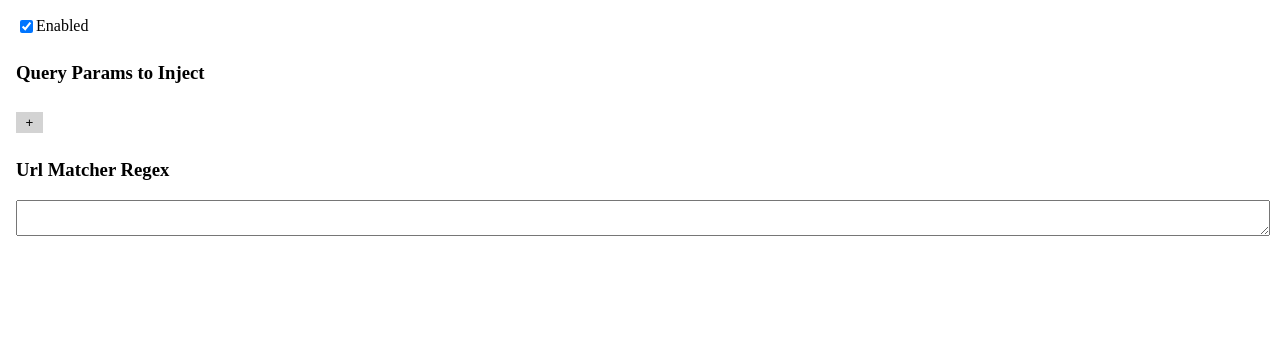
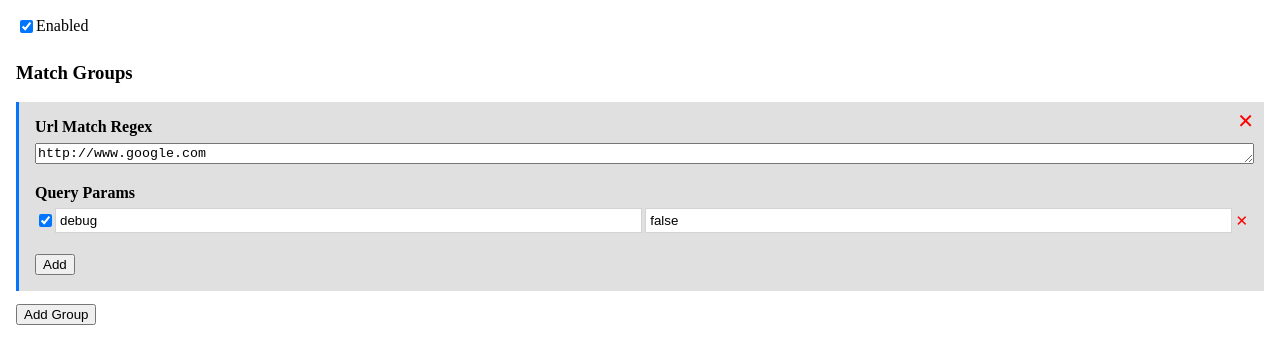
Before and after one commit to matthewnitschke/query-inject, a browser extension: page src/options/index.html in a window 1280 px wide. Shown: the part 46-410 px from the top of the page. Drawn offline with Linux system fonts and the light colour scheme.

Commit message:
added match groups

```diff
--- a/src/options/index.html
+++ b/src/options/index.html
@@ -19,23 +19,28 @@
                 <label for="globalEnabled">Enabled</label>
             </div>
 
-            <h3>Query Params to Inject</h3>
+            <h3>Match Groups</h3>
 
-            <div class="query-params" v-for="param in queryParams">
-                <div class="input-param-wrapper">
-                    <input type="checkbox" v-model="param.enabled" v-on:change="save" />
-                    <input type="text" v-model="param.key" v-on:input="save" placeholder="key"/>
-                    <input type="text" v-model="param.value" v-on:input="save" placeholder="value"/>
-                    <input type="button" value="-" v-on:click="remove(param)">
+            <div v-for="(matcher, matcherIndex) in matchers">
+                <div class="match-group">
+                    <input type="button" class="delete-button" value="✕" v-on:click="removeMatcher(matcherIndex)"/>
+                    <h4>Url Match Regex</h4>
+                    <textarea rows="1" class="match-regex-input" v-on:input="save" v-model="matcher.matchRegex"></textarea>
+
+                    <h4>Query Params</h4>
+                    <div v-for="param in matcher.queryParams">
+                        <div class="input-param-wrapper">
+                            <input type="checkbox" v-model="param.enabled" v-on:change="save" />
+                            <input type="text" v-model="param.key" v-on:input="save" placeholder="key"/>
+                            <input type="text" v-model="param.value" v-on:input="save" placeholder="value"/>
+                            <input type="button" class="delete-button" v-on:click="removeQueryParam(matcherIndex, param)" value="✕" />
+                        </div>
+                    </div>
+                    <input type="button" class="add-button" value="Add" v-on:click="addQueryParam(matcherIndex)">
                 </div>
             </div>
 
-            <input type="button" id="add" value="+" v-on:click="add">
-
-            <div>
-                <h3>Url Matcher Regex</h3>
-                <textarea class="page-matcher" v-model="urlMatches" v-on:input="save"></textarea>
-            </div>
+            <input type="button" class="add-button" value="Add Group" v-on:click="addMatcher">
         </div>
 
         <script src="script.js"></script>
--- a/src/options/script.js
+++ b/src/options/script.js
@@ -2,38 +2,52 @@ var app = new Vue({
     el: '#app',
     data: {
         globalEnabled: true,
-        queryParams: [],
-        urlMatches: ''
+        matchers: [{
+            matchRegex: 'http://www.google.com',
+            queryParams: [{
+                enabled: true,
+                key: 'debug',
+                value: 'false'
+            }]
+        }],
     },
     mounted: function() {
         this.load();
     },
     methods: {
-        add: function () {
-            this.queryParams.push({
+        addMatcher: function () {
+            this.matchers.push({
+                matchRegex: '',
+                queryParams: []
+            })
+            this.save();
+        },
+        removeMatcher: function(matcherIndex) {
+            this.matchers.splice(matcherIndex, 1);
+            this.save();
+        },
+        addQueryParam: function(matcherIndex) {
+            this.matchers[matcherIndex].queryParams.push({
                 enabled: true
             })
-
             this.save();
         },
-        remove: function(item) {
-            let index = this.queryParams.indexOf(item)
-            this.queryParams.splice(index, 1)
-
+        removeQueryParam: function(matcherIndex, item) {
+            let index = this.matchers[matcherIndex].queryParams.indexOf(item)
+            this.matchers[matcherIndex].queryParams.splice(index, 1)
             this.save();
         },
         save: function() {
+            console.log('saved');
             chrome.storage.sync.set({
                 globalEnabled: this.globalEnabled,
-                queryParams: this.queryParams,
-                urlMatches: this.urlMatches
+                matchGroups: this.matchers
             });
         },
         load: function() {
-            chrome.storage.sync.get(['globalEnabled', 'queryParams', 'urlMatches'], ({globalEnabled, queryParams, urlMatches}) => {
+            chrome.storage.sync.get(['globalEnabled', 'matchGroups'], ({globalEnabled, matchGroups}) => {
                 this.globalEnabled = globalEnabled ?? this.globalEnabled;
-                this.queryParams = queryParams ?? this.queryParams;
-                this.urlMatches = urlMatches ?? this.urlMatches;
+                this.matchers = matchGroups ?? this.matchers;
             });
         }
     }
--- a/src/options/styles.css
+++ b/src/options/styles.css
@@ -1,7 +1,7 @@
 
 body {
     padding: .5rem;
-    min-width: 20rem;
+    min-width: 25rem;
 }
 
 h2 {
@@ -9,6 +9,11 @@ h2 {
 }
 h3 {
     margin-top: 1.6rem;
+}
+
+h4 {
+    margin-top: 0;
+    margin-bottom: .4rem;
 }
 
 .global-enabled-wrapper {
@@ -25,6 +30,52 @@ h3 {
 
 .page-matcher {
     width: 100%;
+}
+
+.match-group {
+    position: relative;
+    background-color: #e0e0e0;
+    padding: 1rem;
+    margin: .8rem 0;
+    border-left: solid .2rem #0575fb;
+}
+
+.match-regex-input {
+    width: 100%;
+    margin-bottom: 1rem;
+}
+
+.delete-button {
+    border: none;
+    background-color: rgba(0,0,0,0);
+    color: red;
+    cursor: pointer;
+    font-size: 20px;
+    padding: 0;
+    outline: none;
+}
+
+.delete-button:hover {
+    color: darkred;
+}
+
+
+.match-group > .delete-button {
+    position: absolute;
+    right: 10px;
+    top: 7px;
+}
+
+.match-group > .add-button {
+    margin-top: 1rem;
+}
+
+.input-param-wrapper input[type="text"] {
+    width: 100%;
+}
+
+.input-param-wrapper > .delete-button {
+    font-size: 15px;
 }
 
 input[type="text"] {
@@ -53,20 +104,3 @@ input[type="checkbox"]:not(:checked) + input + input + input {
 #add:hover {
     background-color: grey;
 }
-
-.delete-button {
-    background-color: red;
-    border: none;
-    color: #FFF;
-    border-radius: 100%;
-    display: flex;
-    justify-content: center;
-    align-items: center;
-    width: 1.2rem;
-    height: 1.2rem;
-    cursor: pointer;
-}
-
-.delete-button:hover {
-    background-color: darkred;
-}
```
Also changed, not shown: src/inject/inject.js (+20 -8 lines).
